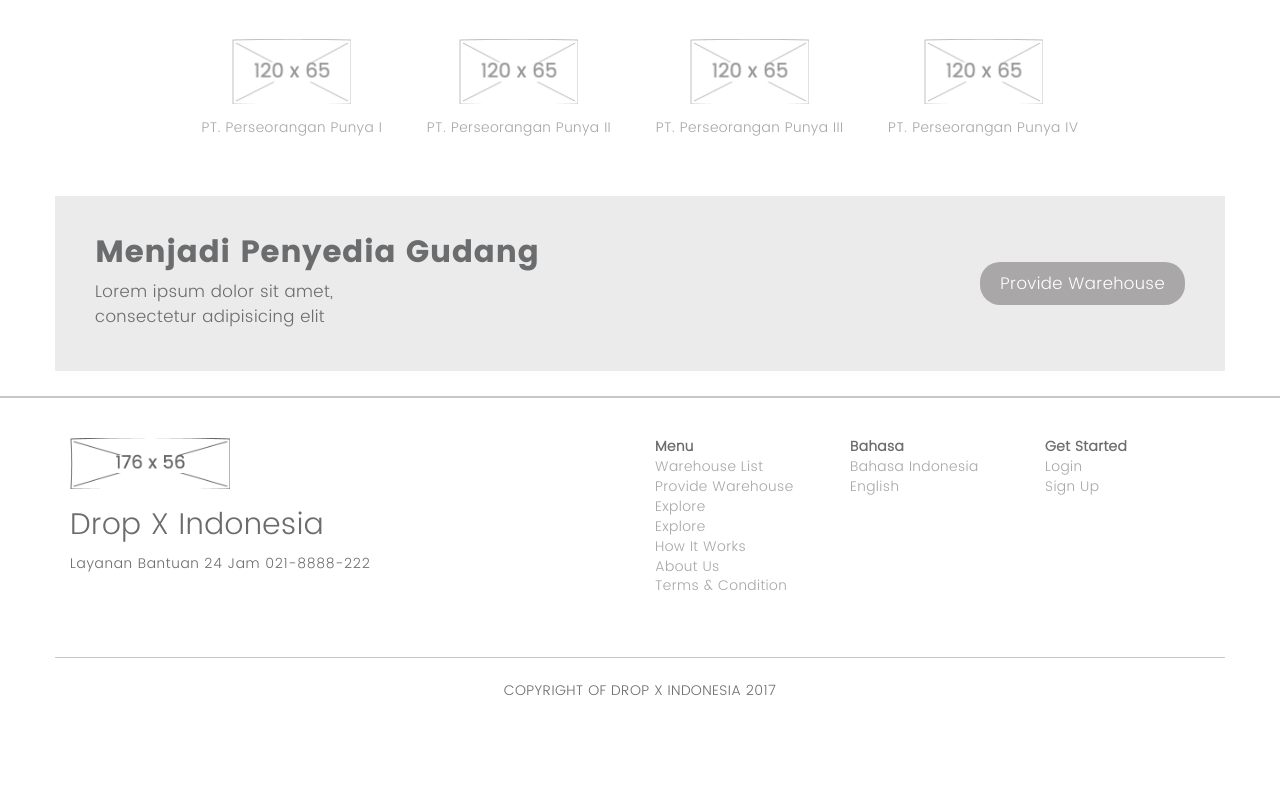
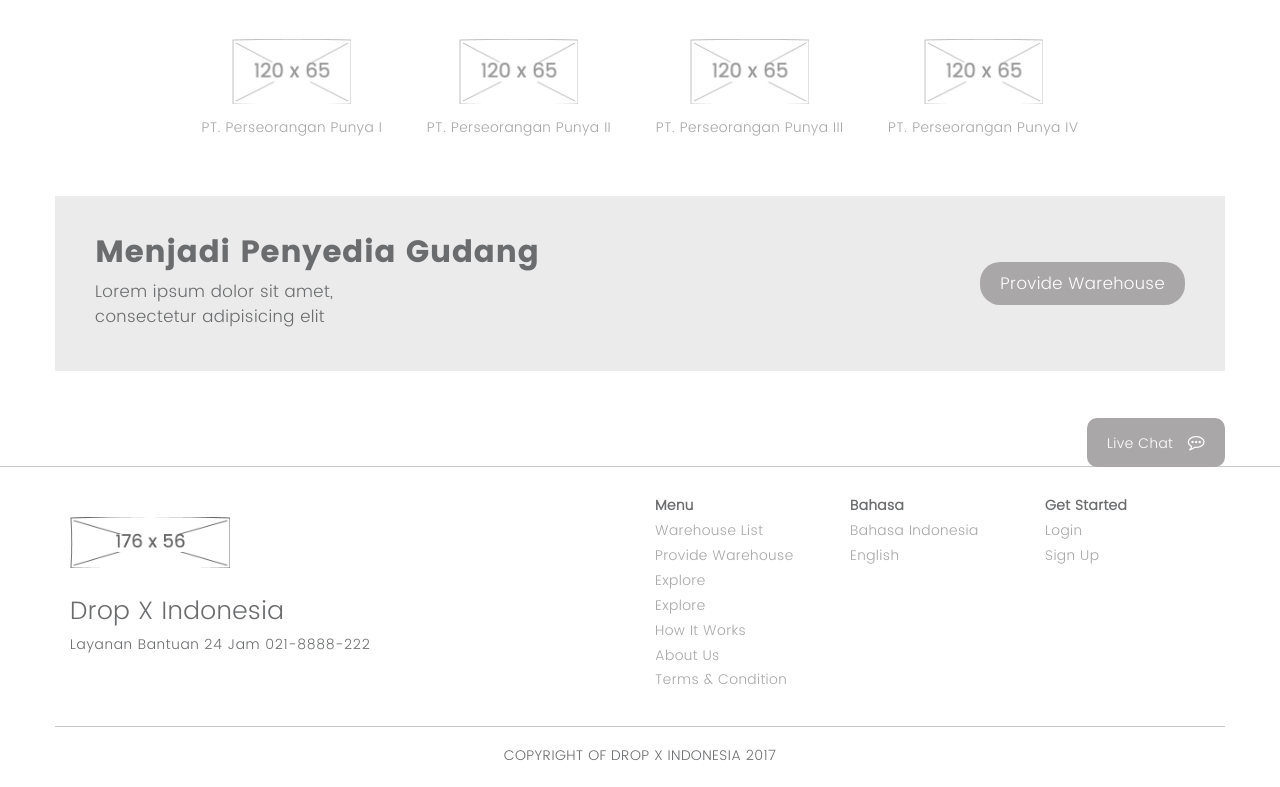
Before and after one commit to aliaraaab/warehouse-project, a plain HTML site: page Public/index.html in a window 1280 px wide. Shown: the part 1375-2162 px from the top of the page. Before the commit the page ends 2101 px from the top, so only its background shows below. Drawn offline with Linux system fonts and the light colour scheme; files whose address does not match are found by name.

Commit message:
update homepage layout & css

```diff
--- a/Core/sass/Components/_banner-info.scss
+++ b/Core/sass/Components/_banner-info.scss
@@ -1,7 +1,7 @@
 .banner-info {
 	&.has-button {
 		.wrapper {
-	    	padding: 0 225px 0 0;
+	    	padding: 0 235px 0 0;
 		}
 	}
 
--- a/Core/sass/Components/_cards.scss
+++ b/Core/sass/Components/_cards.scss
@@ -8,6 +8,7 @@
 		background-color: $bg-gray;
 		padding: 20px;
 	    text-align: center;
+	    position: relative;
 
 	    h4 {
 			margin: 0 0 10px;
@@ -40,5 +41,14 @@
 			    font-size: 1.3em;
 			}
 	    }
+
+	    .overlay-click {
+	    	position: absolute;
+	    	top: 0;
+	    	left: 0;
+	    	right: 0;
+	    	bottom: 0;
+	    	z-index: 1;
+	    }
 	}
 }
--- a/Core/sass/Layout/_footer.scss
+++ b/Core/sass/Layout/_footer.scss
@@ -1,15 +1,67 @@
 footer {
-	border-top: solid 2px $border-soft-gray;
+    padding: 70px 0 0;
+
+	.wrapper {
+		border-top: 1px solid $border-soft-gray;
+	}
+
+	.container {
+		position: relative;
+	}
+
+	.live-chat {
+		position: absolute;
+		top: initial;
+		bottom: 100%;
+		left: initial;
+		right: 0;
+		font-size: 1em;
+		padding: 16px 20px 14px;
+		border-radius: 10px;
+
+		i {
+			margin: 0 0 0 10px;
+			font-size: 1.2em;
+		}
+	}
 
 	.foot-top {
-		padding: 40px 0;
+		padding: 30px 0;
+
+		dl {
+			margin: 0;
+
+			dt {
+				margin: 0 0 5px;
+			}
+
+			dd {
+				margin: 0 0 5px;
+			}
+		}
+	}
+
+	.logo-foot {
+		margin: 20px 0 0;
+
 		.logo-bottom {
 			max-width: 160px;
+			margin: 0 0 30px;
+		}
+
+		h3 {
+		    margin: 0 0 10px;
+		    font-size: 1.8em;
+		}
+
+		p {
+			margin: 0;
+			line-height: 140%;
 		}
 	}
 
 	.foot-bottom {
-		padding: 24px 0;
-		border-top: solid 1px $border-soft-gray;
+		padding: 20px 0;
+		border-top: 1px solid $border-soft-gray;
 	}
 }
--- a/Public/index.html
+++ b/Public/index.html
@@ -386,6 +386,7 @@
 							<i class="fa fa-map-marker"></i>
 							<span>Jakarta</span>
 						</h4>
+						<a href="#" class="overlay-click"></a>
 					</div>
 				</div>
 				<div class="col-md-3">
@@ -396,6 +397,7 @@
 							<i class="fa fa-map-marker"></i>
 							<span>Surabaya</span>
 						</h4>
+						<a href="#" class="overlay-click"></a>
 					</div>
 				</div>
 				<div class="col-md-3">
@@ -406,6 +408,7 @@
 							<i class="fa fa-map-marker"></i>
 							<span>Palangkaraya</span>
 						</h4>
+						<a href="#" class="overlay-click"></a>
 					</div>
 				</div>
 				<div class="col-md-3">
@@ -416,6 +419,7 @@
 							<i class="fa fa-map-marker"></i>
 							<span>Palembang</span>
 						</h5>
+						<a href="#" class="overlay-click"></a>
 					</div>
 				</div>
 			</div>
@@ -496,13 +500,20 @@
 
 		<!-- FOOTER -->
 		<footer>
+			<div class="wrapper">
 				<div class="container">
+					<a href="#" class="live-chat button">
+						<span>Live Chat</span>
+						<i class="fa fa-commenting-o"></i>
+					</a>
 					<div class="foot-top">
 						<div class="row">
 							<div class="col-md-6">
+								<div class="logo-foot">
 									<img src="assets/img/dummy-img-logo-bottom.png" class="img-responsive logo-bottom">
-							<h2>Drop X Indonesia</h2>
+									<h3>Drop X Indonesia</h3>
 									<p>Layanan Bantuan 24 Jam 021-8888-222</p>
+								</div>
 							</div>
 							<div class="col-md-2">
 								<dl>
@@ -541,6 +552,7 @@
 						</div>
 					</div>
 				</div>
+			</div>
 		</footer>
 		<!-- FOOTER -->
 
```
Also changed, not shown: Core/views/Pages/index.html (+4 -0 lines), Core/views/Shared/footer.html (+9 -1 lines), Public/detail-warehouse.html (+9 -1 lines), Public/assets/css/main.css, 1 other file. Lines whose indentation alone changed are shown as unchanged.
